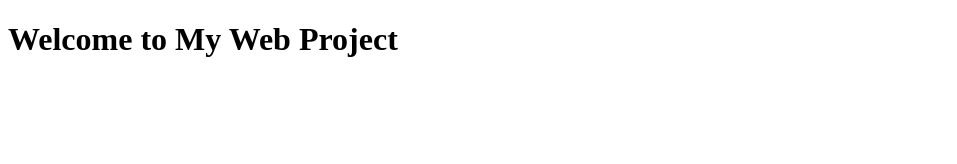
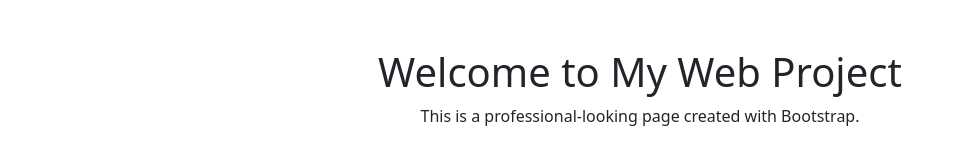
Before and after one commit to samnerdin/MyWebProject, a plain HTML site: page index.html in a window 1280 px wide. Shown: the whole page, without its empty margins (0-957 px from the left). Drawn offline with nearby package versions, Linux system fonts and the light colour scheme.

Commit message:
Update index.html

```diff
--- a/index.html
+++ b/index.html
@@ -4,8 +4,12 @@
   <meta charset="UTF-8">
   <meta name="viewport" content="width=device-width, initial-scale=1.0">
   <title>My Web Project</title>
+  <link href="https://cdn.jsdelivr.net/npm/bootstrap@5.3.0-alpha3/dist/css/bootstrap.min.css" rel="stylesheet">
 </head>
 <body>
-  <h1>Welcome to My Web Project</h1>
+  <div class="container">
+    <h1 class="text-center mt-5">Welcome to My Web Project</h1>
+    <p class="text-center">This is a professional-looking page created with Bootstrap.</p>
+  </div>
 </body>
 </html>
```
